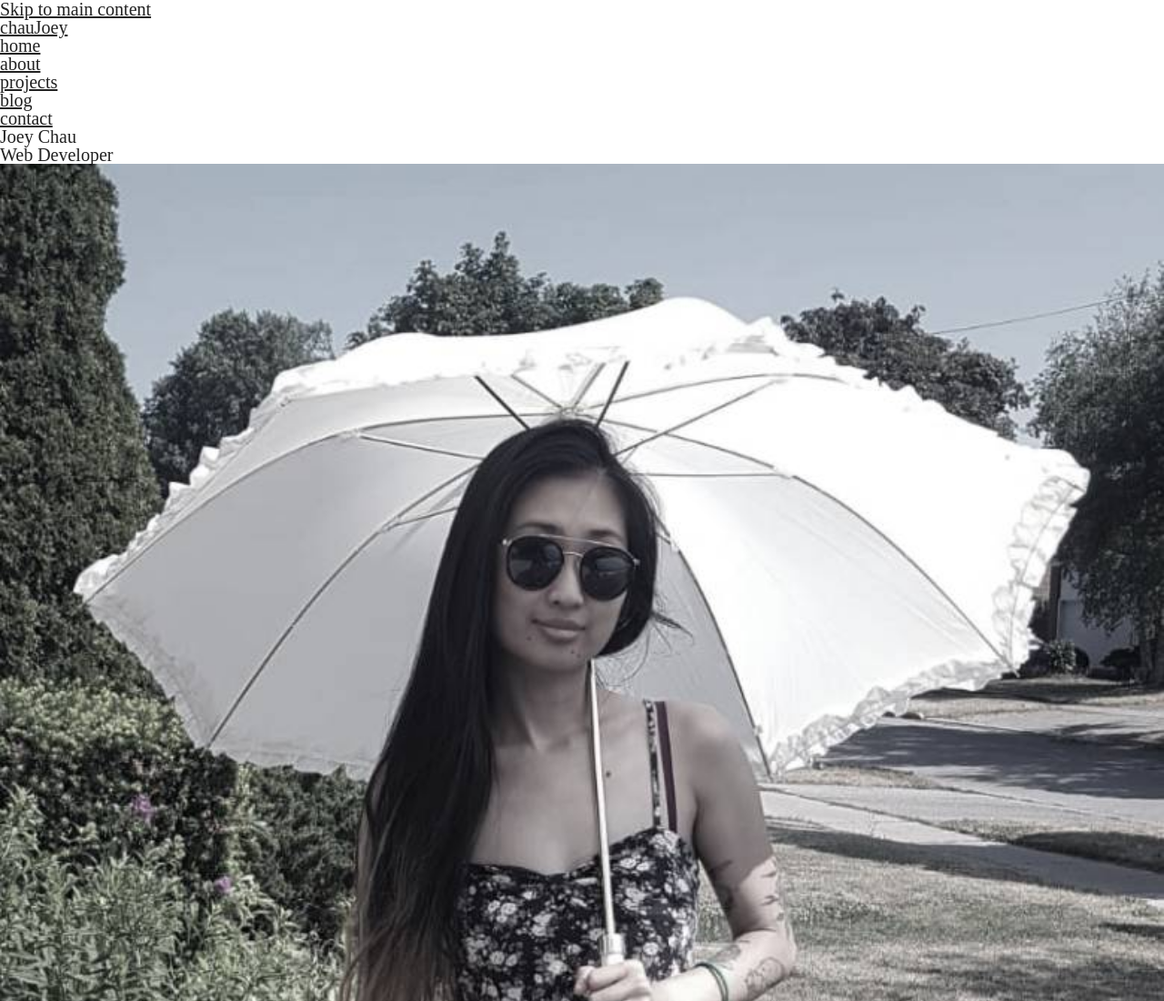
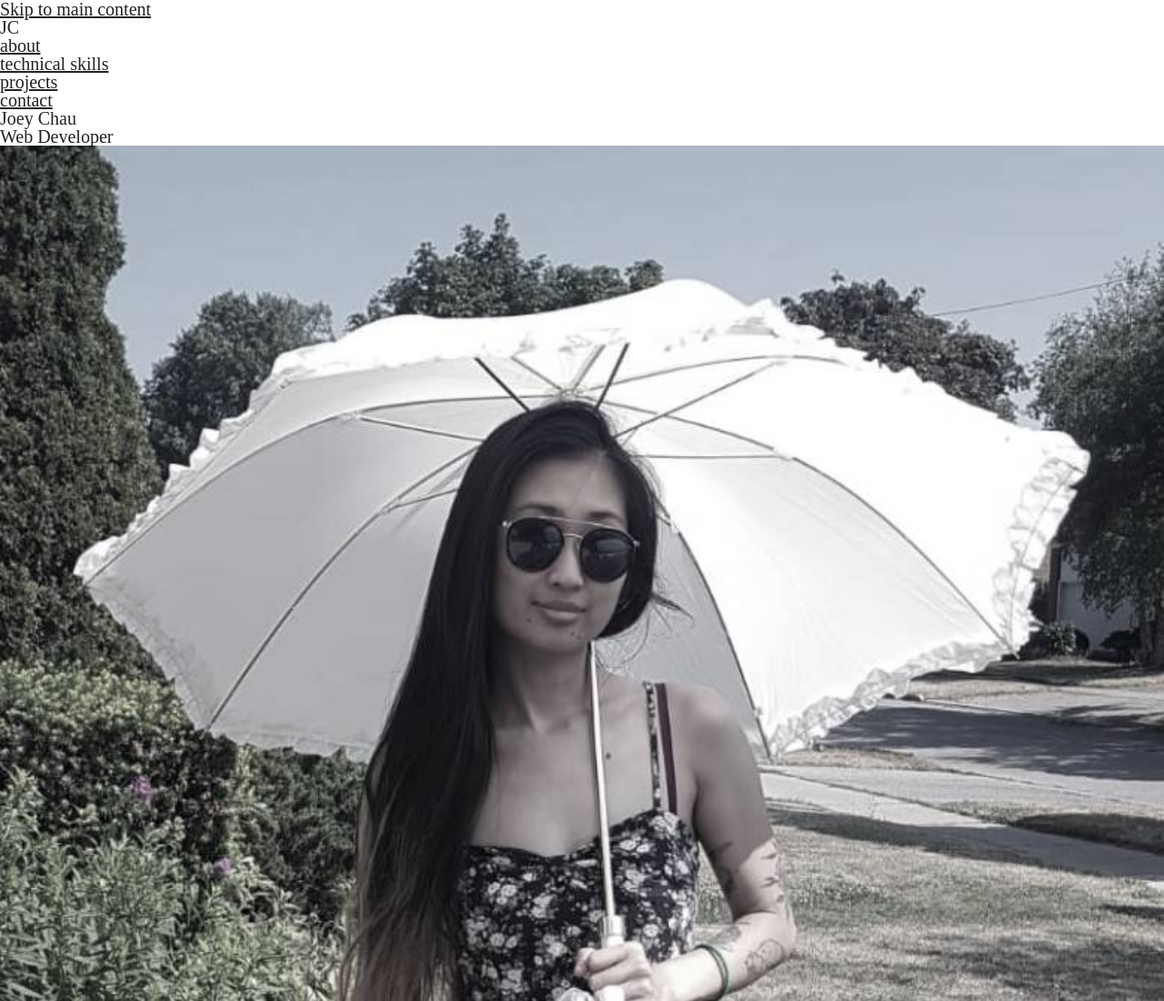
Before and after one commit to j-chau/portfolio, a plain HTML site: page index.html in a window 1280 px wide. Shown: the top 1100 px of the page at 91% size. Drawn offline with Linux system fonts and the light colour scheme.

Commit message:
fill in anchor tags in header nav

```diff
--- a/index.html
+++ b/index.html
@@ -18,13 +18,12 @@
     <a href="#mainContent" class="skip-link">Skip to main content</a>
     <header>
         <nav class="content-wrap">
-            <a class="logo" href="#">chauJoey</a>
+            <span class="logo">JC</span>
             <ul class="top-nav">
-                <li><a href="#">home</a></li>
-                <li><a href="#">about</a></li>
-                <li><a href="#">projects</a></li>
-                <li><a href="#">blog</a></li>
-                <li><a href="#">contact</a></li>
+                <li><a href="#about">about</a></li>
+                <li><a href="#skills">technical skills</a></li>
+                <li><a href="#projects">projects</a></li>
+                <li><a href="#contact">contact</a></li>
             </ul>
         </nav>
 
--- a/styles/sass/base/_typography.scss
+++ b/styles/sass/base/_typography.scss
@@ -6,20 +6,37 @@ body {
     font-weight: 300;
     color: $dark-grey;
 }
-.logo {
-    font-family: 'Libre Baskerville', serif;
-}
 header {
     color: $black;
 }
-h1 {
-    .h1 {
+.h1, .logo {
         text-align: center;
         font-size: 5em;
         font-weight: 600;
         letter-spacing: 3px;
         opacity: 0.7;
     }
+.logo {
+    font-size: unset;
+    letter-spacing: -1px;
+}
+header a {
+    position: relative;
+    &::before {
+        @include pseudo;
+        top: 0.85em;
+        left: 0.45em;
+        height: 45%;
+        width: 0;
+        transition: width 300ms linear;
+    }
+    &:hover::before,
+    &:focus::before {
+        border: 1px solid $black;
+        width: 100%;
+    }
+}
+h1 {
     p {
         position: relative;
         top: -0.9em;
--- a/styles/sass/layout/_header.scss
+++ b/styles/sass/layout/_header.scss
@@ -18,6 +18,7 @@ header nav {
     padding: calc(1.4em + 30px) 0 0;
     ul {
         display: flex;
+        justify-content: flex-end;
     }
     li {
         padding-left: 2em;
```
